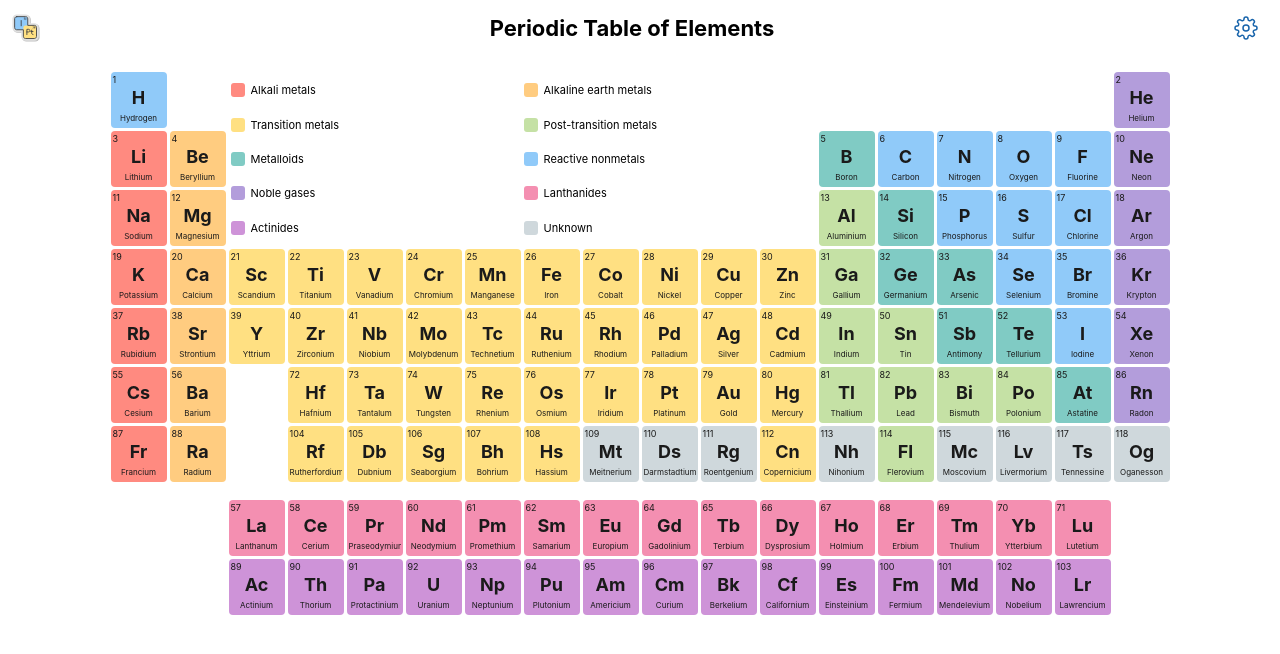
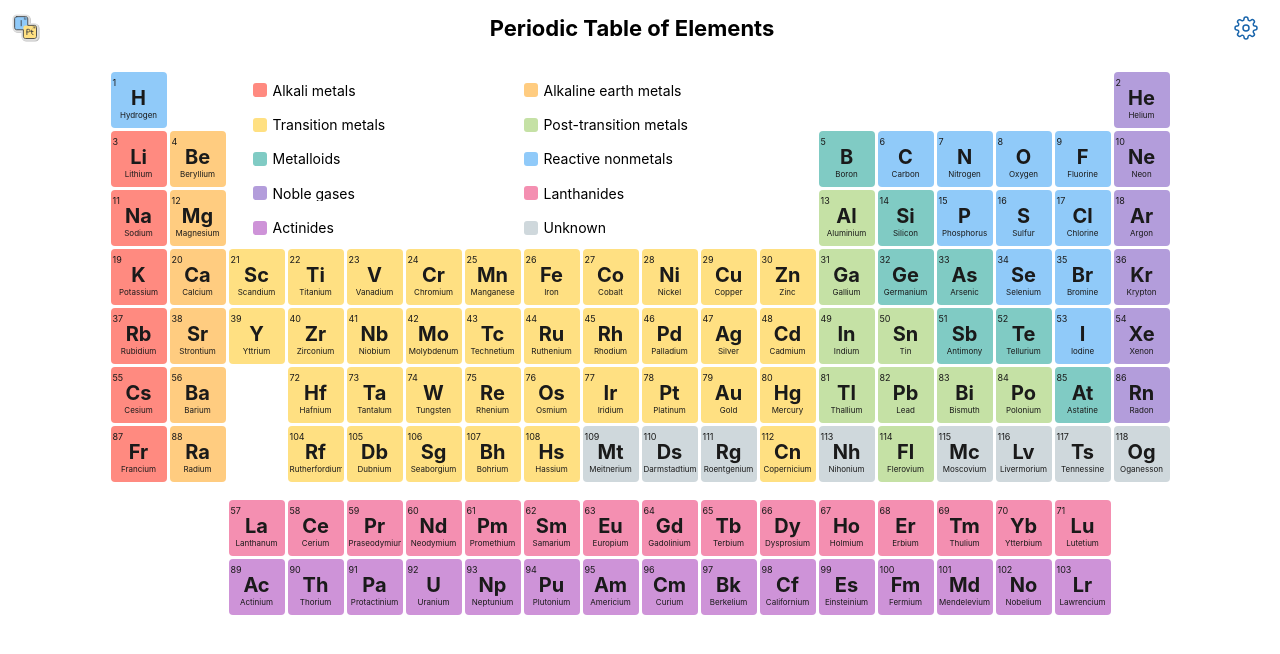
Before and after one commit to mgimpel/periodic-table-app, a React (Vite) app: page / in a window 1280 px wide. Shown: the top 654 px of the page. Built offline with nearby package versions, Linux system fonts and the light colour scheme.

Commit message:
Bugfix: Tweak margin and font sizes for symbols and legend

```diff
--- a/src/components/PeriodicTable.module.css
+++ b/src/components/PeriodicTable.module.css
@@ -87,8 +87,12 @@
 }
 
 .symbol {
-  font-size: 18px;
+  font-size: 20px;
   font-weight: 700;
+  /* Tight line box so the larger symbol doesn't crowd the number above or the
+   * name below — all three must still fit the 56px cell. */
+  line-height: 1;
+  margin: 1px 0;
 }
 
 .name {
@@ -112,7 +116,7 @@
   grid-template-columns: repeat(2, 1fr);
   grid-template-rows: repeat(5, 1fr);
   gap: 2px var(--cell-gap);
-  padding: 2px;
+  padding: 2px 24px;
   align-content: center;
 }
 
@@ -131,7 +135,7 @@
 }
 
 .legendLabel {
-  font-size: 11px;
+  font-size: 14px;
   line-height: 1.1;
   color: var(--mantine-color-text);
   overflow: hidden;
```
